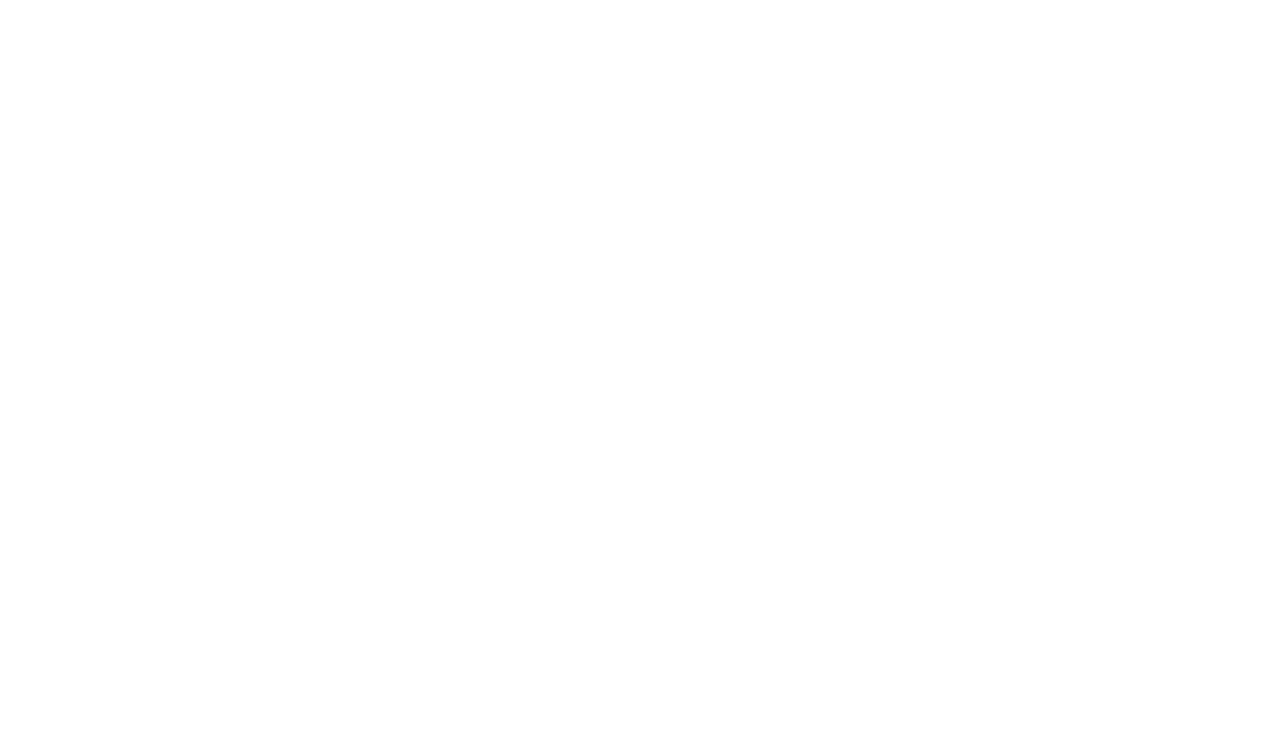
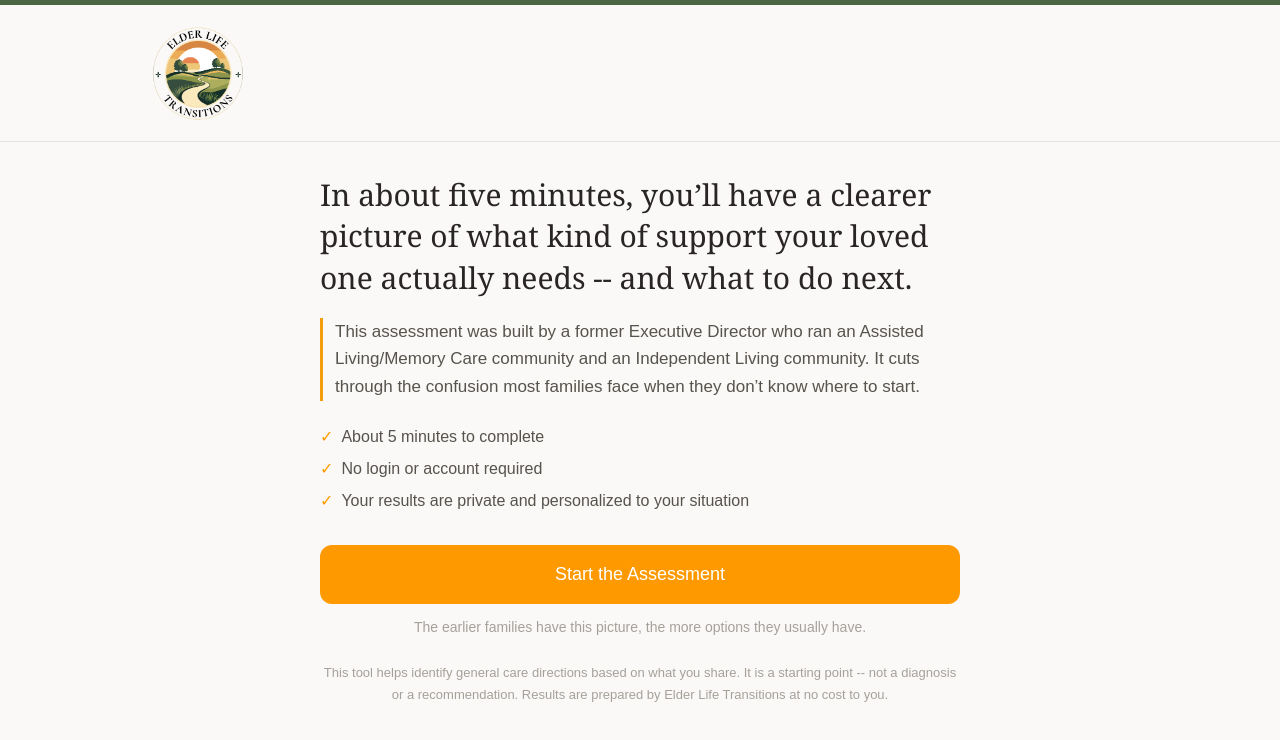
Before and after one commit to MercuryThrives/elt-clarity-quiz, a Next.js app: page /sc in a window 1280 px wide. Before the commit this address had no page. Shown: the top 740 px of the page. Built offline with nearby package versions, Linux system fonts and the light colour scheme; no server answers.

Commit message:
Add SC track homepage and sc.elderlifetransitions.net middleware routing

```diff
--- /dev/null
+++ b/src/app/sc/page.tsx
@@ -0,0 +1,165 @@
+"use client";
+
+import { useEffect, useState, Suspense } from "react";
+import { useRouter, useSearchParams } from "next/navigation";
+import { normalizePartnerId } from "@/lib/partner";
+import { supabaseBrowser } from "@/lib/supabase/browser";
+
+// ---------------------------------------------------------------------------
+// Header
+// ---------------------------------------------------------------------------
+
+function SCHeader({ partnerId }: { partnerId: string | null }) {
+  const [partnerLogoUrl, setPartnerLogoUrl] = useState<string | null>(null);
+  const [partnerName, setPartnerName] = useState<string | null>(null);
+  const [logoError, setLogoError] = useState(false);
+
+  useEffect(() => {
+    setPartnerLogoUrl(null);
+    setPartnerName(null);
+    setLogoError(false);
+    if (!partnerId) return;
+    supabaseBrowser
+      .from("public_partners")
+      .select("agency_name, logo_url")
+      .eq("id", partnerId)
+      .limit(1)
+      .then(({ data }) => {
+        if (data && data.length > 0) {
+          setPartnerName(data[0].agency_name ?? null);
+          setPartnerLogoUrl(data[0].logo_url ?? null);
+        }
+      });
+  }, [partnerId]);
+
+  const showPartnerLogo =
+    !!partnerLogoUrl && partnerLogoUrl.startsWith("http") && !logoError;
+  const showPartnerName = !!partnerName && !showPartnerLogo;
+  const showPartner = showPartnerLogo || showPartnerName;
+
+  return (
+    <>
+      <div className="w-full" style={{ height: "5px", backgroundColor: "#4a6741" }} />
+      <header className="w-full border-b border-stone-200 bg-[#faf9f7]">
+        <div className="mx-auto flex w-full max-w-5xl items-center justify-between px-6 py-5">
+
+          {/* ELT logo -- left */}
+          {/* eslint-disable-next-line @next/next/no-img-element */}
+          <img
+            src="/elt-logo.png"
+            alt="Elder Life Transitions"
+            className="h-24 w-auto object-contain"
+            onError={(e) => {
+              (e.currentTarget as HTMLImageElement).style.display = "none";
+              (e.currentTarget.nextElementSibling as HTMLElement | null)?.removeAttribute("hidden");
+            }}
+          />
+          <span hidden className="font-serif text-stone-800 text-[15px] tracking-tight">
+            Elder Life Transitions
+          </span>
+
+          {/* Partner -- right */}
+          {showPartner && (
+            <div className="flex flex-col items-end gap-1">
+              <span className="text-[12px] text-stone-400 font-serif italic">
+                In partnership with {partnerName}
+              </span>
+              {showPartnerLogo && (
+                // eslint-disable-next-line @next/next/no-img-element
+                <img
+                  src={partnerLogoUrl!}
+                  alt={partnerName ?? "Partner"}
+                  className="h-16 w-auto max-w-[180px] object-contain"
+                  onError={() => setLogoError(true)}
+                />
+              )}
+            </div>
+          )}
+        </div>
+      </header>
+    </>
+  );
+}
+
+// ---------------------------------------------------------------------------
+// Page inner
+// ---------------------------------------------------------------------------
+
+function SCHomeInner() {
+  const searchParams = useSearchParams();
+  const router = useRouter();
+  const partnerId = normalizePartnerId(searchParams.get("partner"));
+
+  function handleStart() {
+    const params = new URLSearchParams();
+    if (partnerId) params.set("partner", partnerId);
+    const qs = params.toString();
+    router.push(`/sc/quiz${qs ? `?${qs}` : ""}`);
+  }
+
+  return (
+    <main className="min-h-screen bg-[#faf9f7] flex flex-col">
+      <SCHeader partnerId={partnerId} />
+
+      <div className="flex-1 flex flex-col items-center px-4 pt-8 pb-16">
+        <div className="w-full max-w-[640px]">
+
+          <h1 className="font-serif text-[26px] md:text-[30px] leading-snug text-stone-800 mb-5">
+            In about five minutes, you&rsquo;ll have a clearer picture of what kind of support
+            your loved one actually needs -- and what to do next.
+          </h1>
+
+          <p className="text-[17px] leading-relaxed text-stone-600 mb-6"
+            style={{ borderLeft: "3px solid #f59e0b", paddingLeft: "12px" }}>
+            This assessment was built by a former Executive Director who ran an Assisted
+            Living/Memory Care community and an Independent Living community. It cuts through the
+            confusion most families face when they don&rsquo;t know where to start.
+          </p>
+
+          <ul className="space-y-2 mb-8">
+            {[
+              "About 5 minutes to complete",
+              "No login or account required",
+              "Your results are private and personalized to your situation",
+            ].map((bullet) => (
+              <li key={bullet} className="flex items-center gap-2 text-[16px] text-stone-600">
+                <span className="text-amber-500 shrink-0">&#10003;</span>
+                {bullet}
+              </li>
+            ))}
+          </ul>
+
+          <button
+            onClick={handleStart}
+            className="w-full rounded-xl bg-amber-500 hover:bg-amber-600 text-white text-[18px] font-medium py-4 px-6 transition-colors cursor-pointer"
+          >
+            Start the Assessment
+          </button>
+
+          <p className="text-[14px] text-stone-400 text-center mt-3 leading-relaxed">
+            The earlier families have this picture, the more options they usually have.
+          </p>
+
+          <p className="text-[13px] text-stone-400 text-center mt-6 leading-relaxed">
+            This tool helps identify general care directions based on what you share. It is a
+            starting point -- not a diagnosis or a recommendation. Results are prepared by Elder
+            Life Transitions at no cost to you.
+          </p>
+
+        </div>
+      </div>
+    </main>
+  );
+}
+
+// ---------------------------------------------------------------------------
+// Export
+// ---------------------------------------------------------------------------
+
+export default function SCHomePage() {
+  return (
+    <Suspense fallback={<div className="min-h-screen bg-[#faf9f7]" />}>
+      <SCHomeInner />
+    </Suspense>
+  );
+}
--- a/src/middleware.ts
+++ b/src/middleware.ts
@@ -19,6 +19,13 @@
     }
   }
 
+  if (host === 'sc.elderlifetransitions.net') {
+    const { pathname } = req.nextUrl;
+    if (pathname === '/') {
+      return NextResponse.rewrite(new URL('/sc', req.url));
+    }
+  }
+
   return NextResponse.next();
 }
 
```
